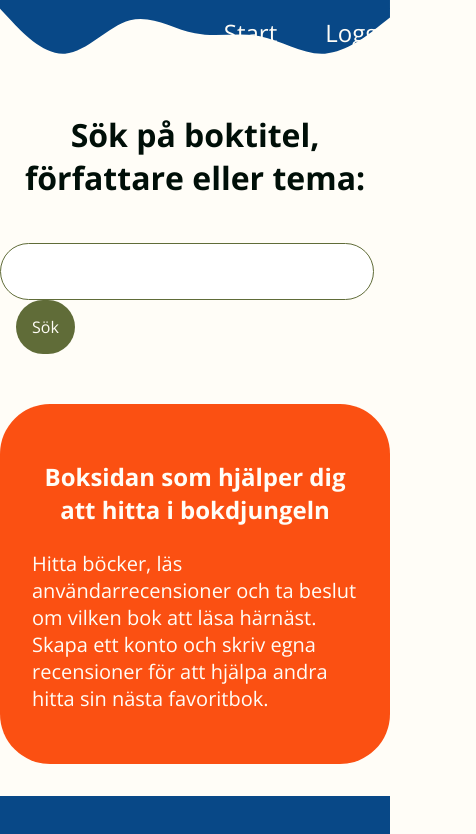
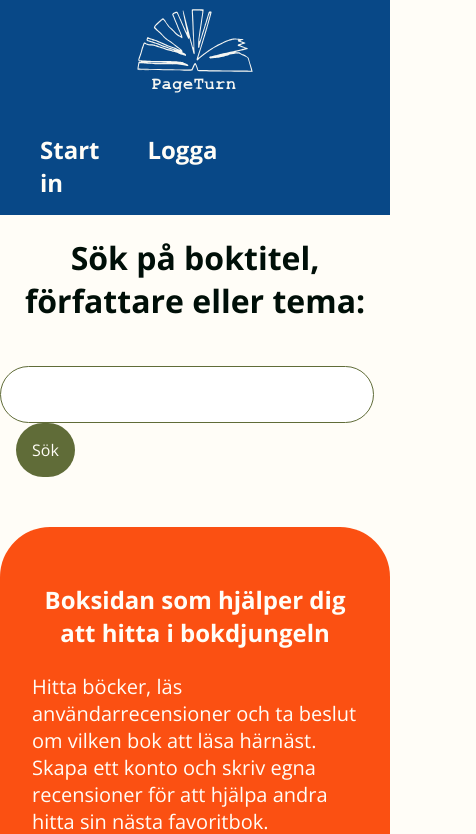
Before and after one commit to stinaRamona/projektReact, a React (Vite) app: page / in a window 390 px wide. Shown: the top 834 px of the page, 476 px wide, since content can reach past the window. Built offline with nearby package versions, Linux system fonts and the light colour scheme.

Commit message:
Footer responsiv, header påbörjad till responsiv

```diff
--- a/src/components/Header.tsx
+++ b/src/components/Header.tsx
@@ -22,7 +22,7 @@ const Header = () => {
             </li>
         </ul>
     </header>
-    <img src={Wave} alt="en våg som bakgrund för navigationen" />
+    <img src={Wave} alt="en våg som bakgrund för navigationen" id="headerWave"/>
     </>
   )
 }
--- a/src/css/Footer.css
+++ b/src/css/Footer.css
@@ -13,3 +13,13 @@ footer {
     max-width: 33%;
     padding: 1em;
 }
+
+@media (max-width: 955px) {
+    footer {
+        flex-direction: column;
+    }
+
+    .footer_info {
+        max-width: 100%;
+    }
+}
--- a/src/css/Header.css
+++ b/src/css/Header.css
@@ -51,3 +51,61 @@ img {
     background-color: #47502a;
     cursor: pointer;
 }
+
+@media (max-width: 1490px) {
+    #logoWrapper {
+        width: 100%;
+        max-width:150px;
+        height: auto;
+        padding:1%;
+    }
+}
+
+@media (max-width: 1266px) {
+    #logoWrapper {
+        width: 100%;
+        max-width:110px;
+        height: auto;
+        padding:1%;
+    }
+}
+
+@media (max-width: 1044px) {
+    #logoWrapper {
+        width: 100%;
+        max-width:90px;
+        height: auto;
+        padding:1%;
+    }
+}
+
+@media (max-width: 955px) {
+    #headerWave {
+        display: none;
+    }
+
+    .nav-link {
+        font-weight: bold;
+    }
+
+    #logoWrapper {
+        width: 100%;
+        max-width:120px;
+        height: auto;
+        padding:1%;
+        align-self: center;
+        margin: 0;
+    }
+
+    header {
+        background-color: #084887;
+        position:relative;
+        flex-direction: column;
+        align-items: center;
+        margin: 0;
+    }
+
+    header ul {
+        list-style: none;
+    }
+}
```
Also changed, not shown: src/css/UserPage.css (line endings or trailing spaces).
